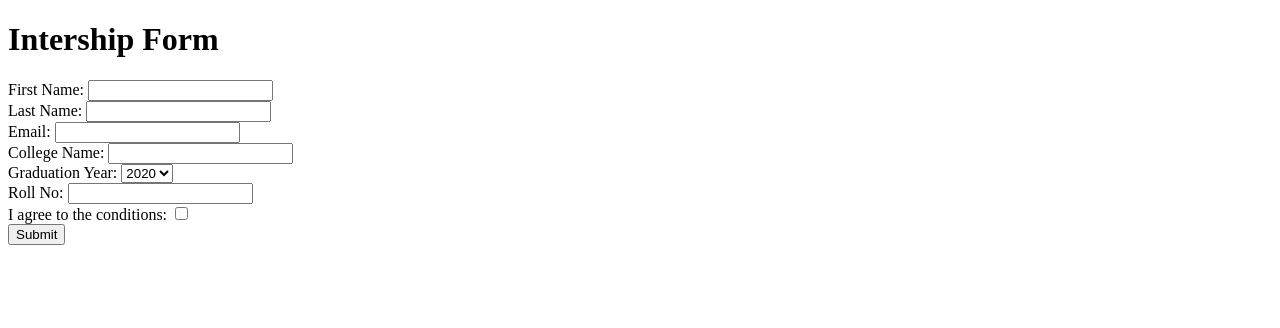
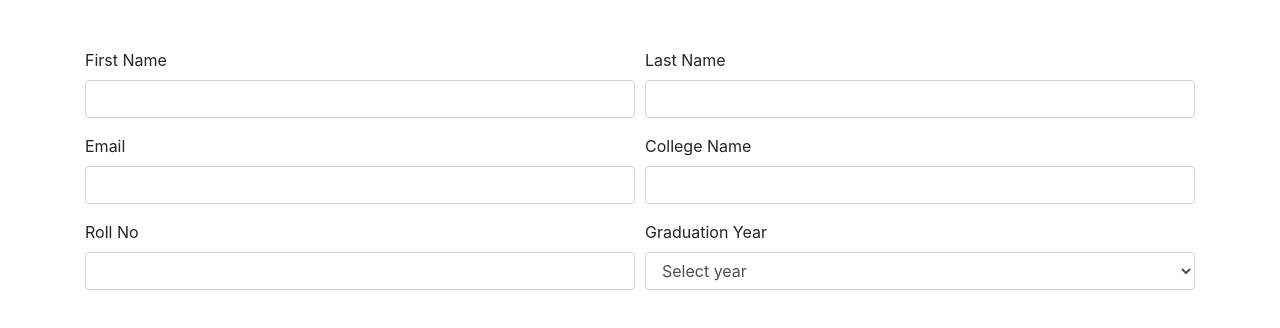
Before and after one commit to acciojob/bootstrap-form-easy-navysai1419, a website: page main.html in a window 1280 px wide. Drawn offline with nearby package versions, Linux system fonts and the light colour scheme.

Commit message:
created a submission

```diff
--- a/main.html
+++ b/main.html
@@ -1,59 +1,70 @@
 <!DOCTYPE html>
+<html lang="en">
+<head>
+  <meta charset="UTF-8">
+  <meta name="viewport" content="width=device-width, initial-scale=1.0">
+  <link rel="stylesheet" href="https://maxcdn.bootstrapcdn.com/bootstrap/4.5.2/css/bootstrap.min.css">
+  <title>AccioJob Internship Application</title>
+</head>
+<body>
+  <div class="container mt-5">
+    <form id="internship-application-form">
+      <div class="form-row">
+        <div class="col-md-6">
+          <div class="form-group">
+            <label for="first-name-input">First Name</label>
+            <input type="text" class="form-control" id="first-name-input" name="first_name" required>
+            <div class="invalid-feedback">
+              Please enter your first name.
+            </div>
+          </div>
+        </div>
+        <div class="col-md-6">
+          <div class="form-group">
+            <label for="last-name-input">Last Name</label>
+            <input type="text" class="form-control" id="last-name-input" name="last_name" required>
+            <div class="invalid-feedback">
+              Please enter your last name.
+            </div>
+          </div>
+        </div>
+      </div>
 
-<html>
+      <div class="form-row">
+        <div class="col-md-6">
+          <div class="form-group">
+            <label for="email-input">Email</label>
+            <input type="email" class="form-control" id="email-input" name="email" required>
+            <div class="invalid-feedback">
+              Please enter a valid email address.
+            </div>
+          </div>
+        </div>
+        <div class="col-md-6">
+          <div class="form-group">
+            <label for="college-input">College Name</label>
+            <input type="text" class="form-control" id="college-input" name="college_name" required>
+            <div class="invalid-feedback">
+              Please enter your college name.
+            </div>
+          </div>
+        </div>
+      </div>
 
-<head>
-	<link rel="stylesheet" href="styles.css">
-</head>
-
-<body>
-	<form id="internship-form">
-		<h1>Intership Form</h1>
-        <label for="first-name-input">First Name:</label>
-        <input type="text" id="first-name-input" name="first-name">
-        <span class="error" id="first-name-error"></span>
-        <br>
-
-        <label for="last-name-input">Last Name:</label>
-        <input type="text" id="last-name-input" name="last-name">
-        <span class="error" id="last-name-error"></span>
-        <br>
-
-        <label for="email-input">Email:</label>
-        <input type="email" id="email-input" name="email">
-        <span class="error" id="email-error"></span>
-        <br>
-
-        <label for="college-input">College Name:</label>
-        <input type="text" id="college-input" name="college">
-        <span class="error" id="college-error"></span>
-        <br>
-
-        <label for="graduation-year-select">Graduation Year:</label>
-        <select id="graduation-year-select" name="graduation-year">
-            <option value="2020">2020</option>
-            <option value="2021">2021</option>
-            <option value="2022">2022</option>
-            <option value="2023">2023</option>
-        </select>
-        <br>
-
-        <label for="roll-no-input">Roll No:</label>
-        <input type="text" id="roll-no-input" name="roll-no">
-        <span class="error" id="roll-no-error"></span>
-        <br>
-
-        <label for="conditions-checkbox">I agree to the conditions:</label>
-        <input type="checkbox" id="conditions-checkbox" name="conditions">
-        <span class="error" id="conditions-error"></span>
-        <br>
-
-        <input type="submit" value="Submit">
-    </form>
-	<!-- the entire body must be written by student -->
-    <script type="text/javascript" src="./script.js">
-</script>
-
-</body>
-
-</html>
+      <div class="form-row">
+        <div class="col-md-6">
+          <div class="form-group">
+            <label for="roll-no-input">Roll No</label>
+            <input type="text" class="form-control" id="roll-no-input" name="roll_no" required>
+            <div class="invalid-feedback">
+              Please enter your roll number.
+            </div>
+          </div>
+        </div>
+        <div class="col-md-6">
+          <div class="form-group">
+            <label>Graduation Year</label>
+            <select class="form-control" name="graduation_year" required>
+              <option value="" disabled selected>Select year</option>
+              <option value="2020">2020</option>
+              <option value="2021">2021
--- a/styles.css
+++ b/styles.css
@@ -2,3 +2,39 @@
 /* Your CSS Code here. */.error {
             color: red;
         }
+/* Style for the form container */
+.container {
+  max-width: 600px;
+  margin: 0 auto;
+}
+
+/* Style for form labels */
+label {
+  font-weight: bold;
+}
+
+/* Style for the submit button */
+.btn-primary {
+  background-color: #007bff;
+  color: #fff;
+  border: none;
+}
+
+.btn-primary:hover {
+  background-color: #0056b3;
+}
+
+/* Style for error messages */
+.invalid-feedback {
+  color: #dc3545;
+}
+
+/* Style for the checkbox label */
+.form-check-label {
+  font-weight: normal;
+}
+
+/* Add spacing to the form */
+.form-group {
+  margin-bottom: 20px;
+}
```
